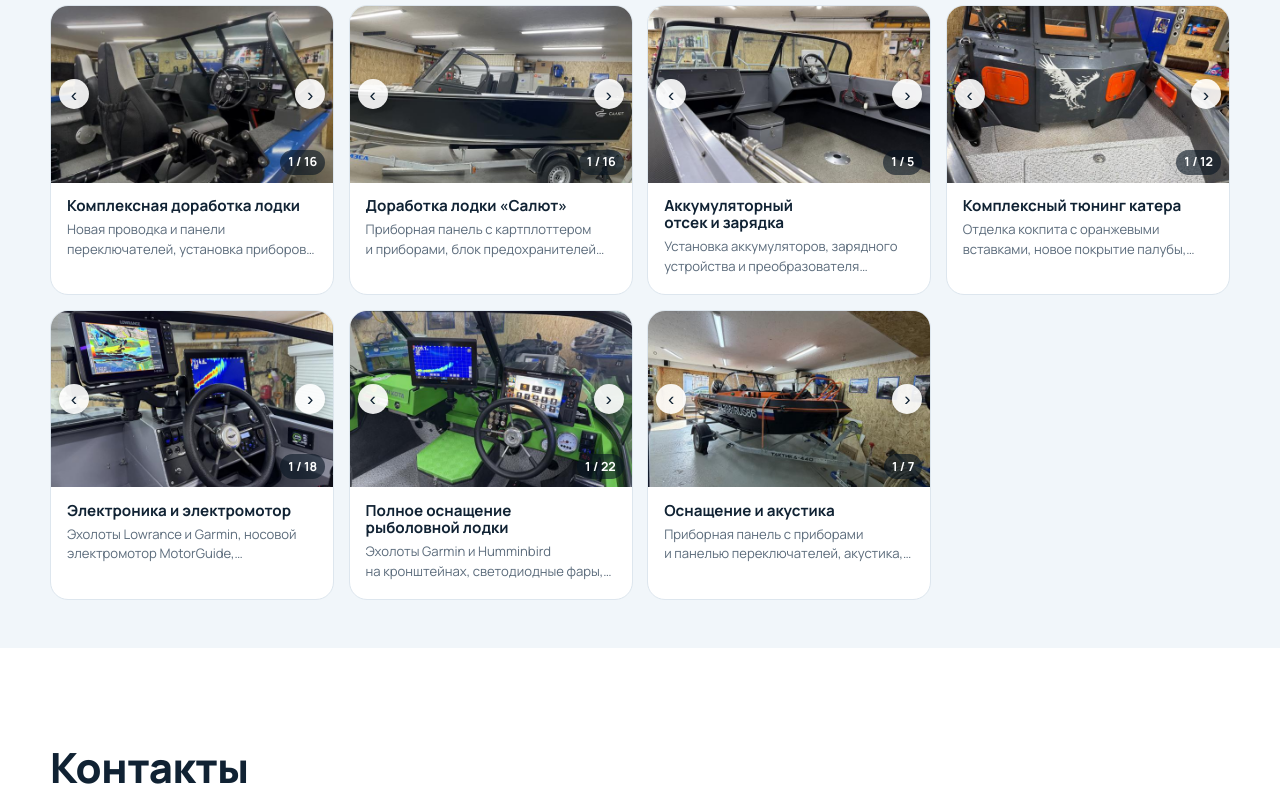
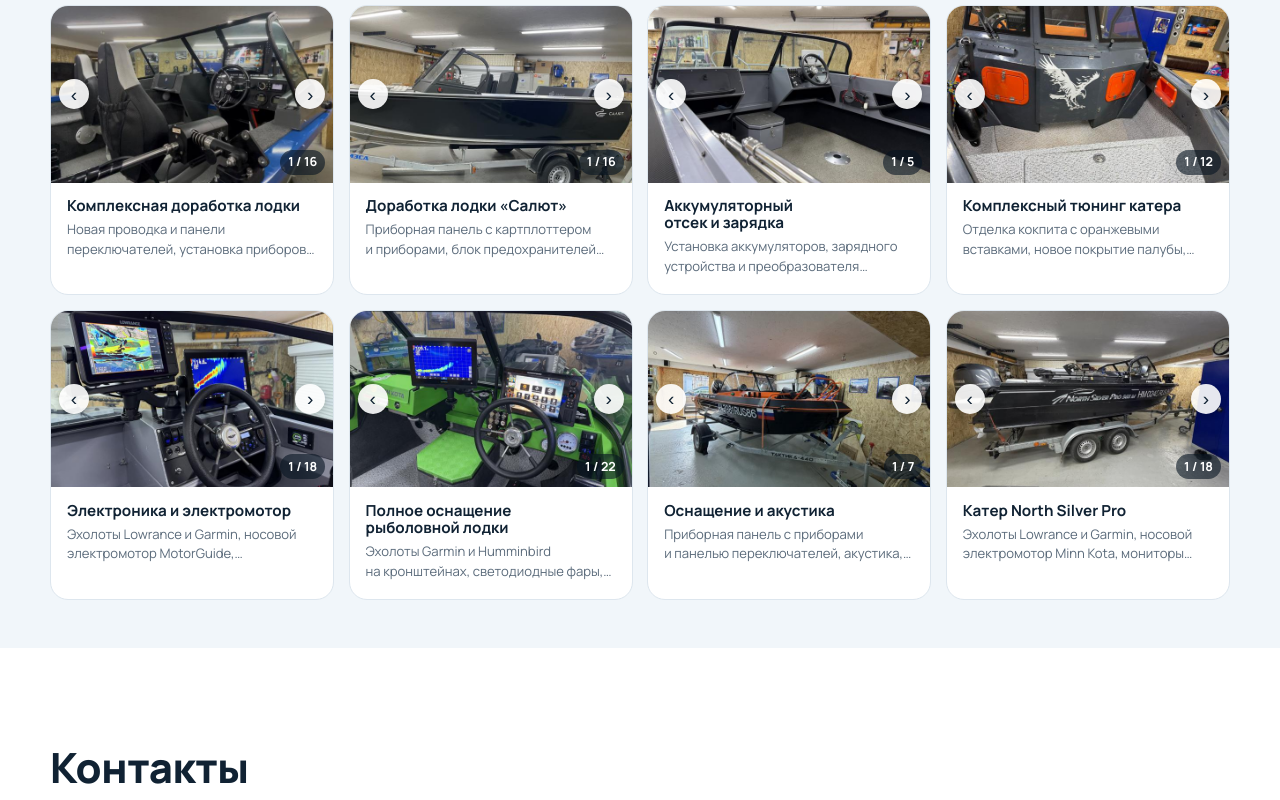
Before and after one commit to the-yaks/boat-tuning, a plain HTML site: page index.html in a window 1280 px wide. Shown: the part 797-1597 px from the top of the page. Drawn offline with Linux system fonts and the light colour scheme.

Commit message:
Наши работы: восьмая лодка North Silver Pro
Co-Authored-By: Claude Opus 5.5 <noreply@anthropic.com>
Claude-Session: https://claude.ai/code/session_01Gnkcb46VtdBGs2xpKo3arh

```diff
--- a/index.html
+++ b/index.html
@@ -508,6 +508,37 @@ p, li, figcaption { text-wrap: pretty; }
             <p>Приборная панель с&nbsp;приборами и&nbsp;панелью переключателей, акустика, сиденья, звуковой сигнал, держатели удилищ, ходовые огни.</p>
           </div>
         </article>
+        <article class="boat" data-photos="images/works/boat8-13.jpg,images/works/boat8-4.jpg,images/works/boat8-7.jpg,images/works/boat8-3.jpg,images/works/boat8-11.jpg,images/works/boat8-1.jpg,images/works/boat8-2.jpg,images/works/boat8-5.jpg,images/works/boat8-6.jpg,images/works/boat8-8.jpg,images/works/boat8-9.jpg,images/works/boat8-10.jpg,images/works/boat8-12.jpg,images/works/boat8-14.jpg,images/works/boat8-15.jpg,images/works/boat8-16.jpg,images/works/boat8-17.jpg,images/works/boat8-18.jpg">
+          <div class="boat__slider">
+            <div class="boat__track">
+              <img src="images/works/boat8-13-thumb.jpg" alt="Катер North Silver Pro, фото 1" loading="lazy" data-index="0" width="640" height="480">
+              <img src="images/works/boat8-4-thumb.jpg" alt="Катер North Silver Pro, фото 2" loading="lazy" data-index="1" width="640" height="480">
+              <img src="images/works/boat8-7-thumb.jpg" alt="Катер North Silver Pro, фото 3" loading="lazy" data-index="2" width="640" height="480">
+              <img src="images/works/boat8-3-thumb.jpg" alt="Катер North Silver Pro, фото 4" loading="lazy" data-index="3" width="640" height="480">
+              <img src="images/works/boat8-11-thumb.jpg" alt="Катер North Silver Pro, фото 5" loading="lazy" data-index="4" width="640" height="480">
+              <img src="images/works/boat8-1-thumb.jpg" alt="Катер North Silver Pro, фото 6" loading="lazy" data-index="5" width="640" height="480">
+              <img src="images/works/boat8-2-thumb.jpg" alt="Катер North Silver Pro, фото 7" loading="lazy" data-index="6" width="640" height="480">
+              <img src="images/works/boat8-5-thumb.jpg" alt="Катер North Silver Pro, фото 8" loading="lazy" data-index="7" width="640" height="480">
+              <img src="images/works/boat8-6-thumb.jpg" alt="Катер North Silver Pro, фото 9" loading="lazy" data-index="8" width="640" height="480">
+              <img src="images/works/boat8-8-thumb.jpg" alt="Катер North Silver Pro, фото 10" loading="lazy" data-index="9" width="640" height="480">
+              <img src="images/works/boat8-9-thumb.jpg" alt="Катер North Silver Pro, фото 11" loading="lazy" data-index="10" width="640" height="480">
+              <img src="images/works/boat8-10-thumb.jpg" alt="Катер North Silver Pro, фото 12" loading="lazy" data-index="11" width="640" height="480">
+              <img src="images/works/boat8-12-thumb.jpg" alt="Катер North Silver Pro, фото 13" loading="lazy" data-index="12" width="640" height="480">
+              <img src="images/works/boat8-14-thumb.jpg" alt="Катер North Silver Pro, фото 14" loading="lazy" data-index="13" width="640" height="480">
+              <img src="images/works/boat8-15-thumb.jpg" alt="Катер North Silver Pro, фото 15" loading="lazy" data-index="14" width="640" height="480">
+              <img src="images/works/boat8-16-thumb.jpg" alt="Катер North Silver Pro, фото 16" loading="lazy" data-index="15" width="640" height="480">
+              <img src="images/works/boat8-17-thumb.jpg" alt="Катер North Silver Pro, фото 17" loading="lazy" data-index="16" width="640" height="480">
+              <img src="images/works/boat8-18-thumb.jpg" alt="Катер North Silver Pro, фото 18" loading="lazy" data-index="17" width="640" height="480">
+            </div>
+            <button type="button" class="boat__nav boat__nav--prev" aria-label="Предыдущее фото">‹</button>
+            <button type="button" class="boat__nav boat__nav--next" aria-label="Следующее фото">›</button>
+            <span class="boat__count">1 / 18</span>
+          </div>
+          <div class="boat__info">
+            <h3>Катер North Silver Pro</h3>
+            <p>Эхолоты Lowrance и&nbsp;Garmin, носовой электромотор Minn Kota, мониторы заряда тягового и&nbsp;сервисного аккумуляторов, аккумуляторный отсек, кронштейны под датчики эхолота.</p>
+          </div>
+        </article>
       </div>
     </div>
   </section>
```
